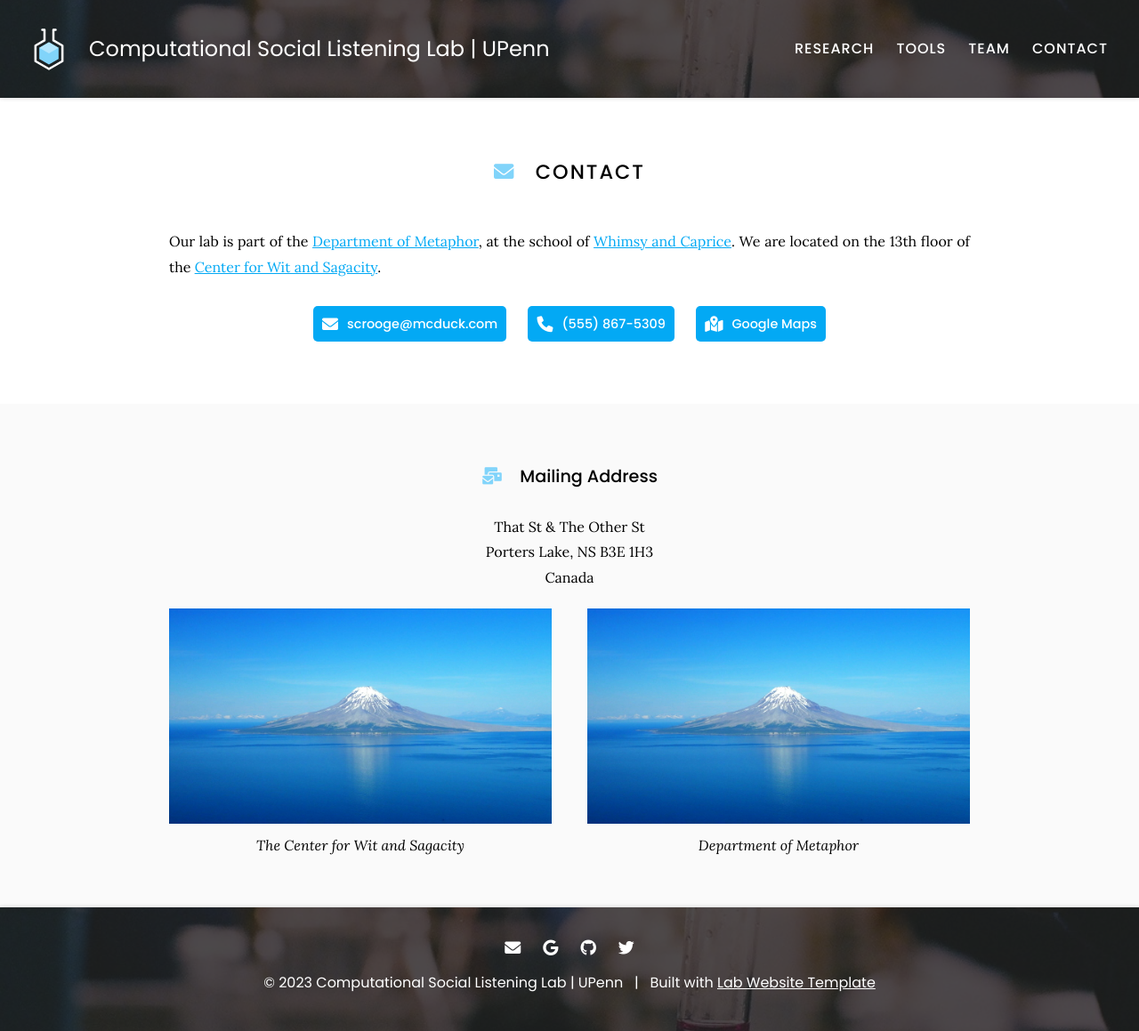
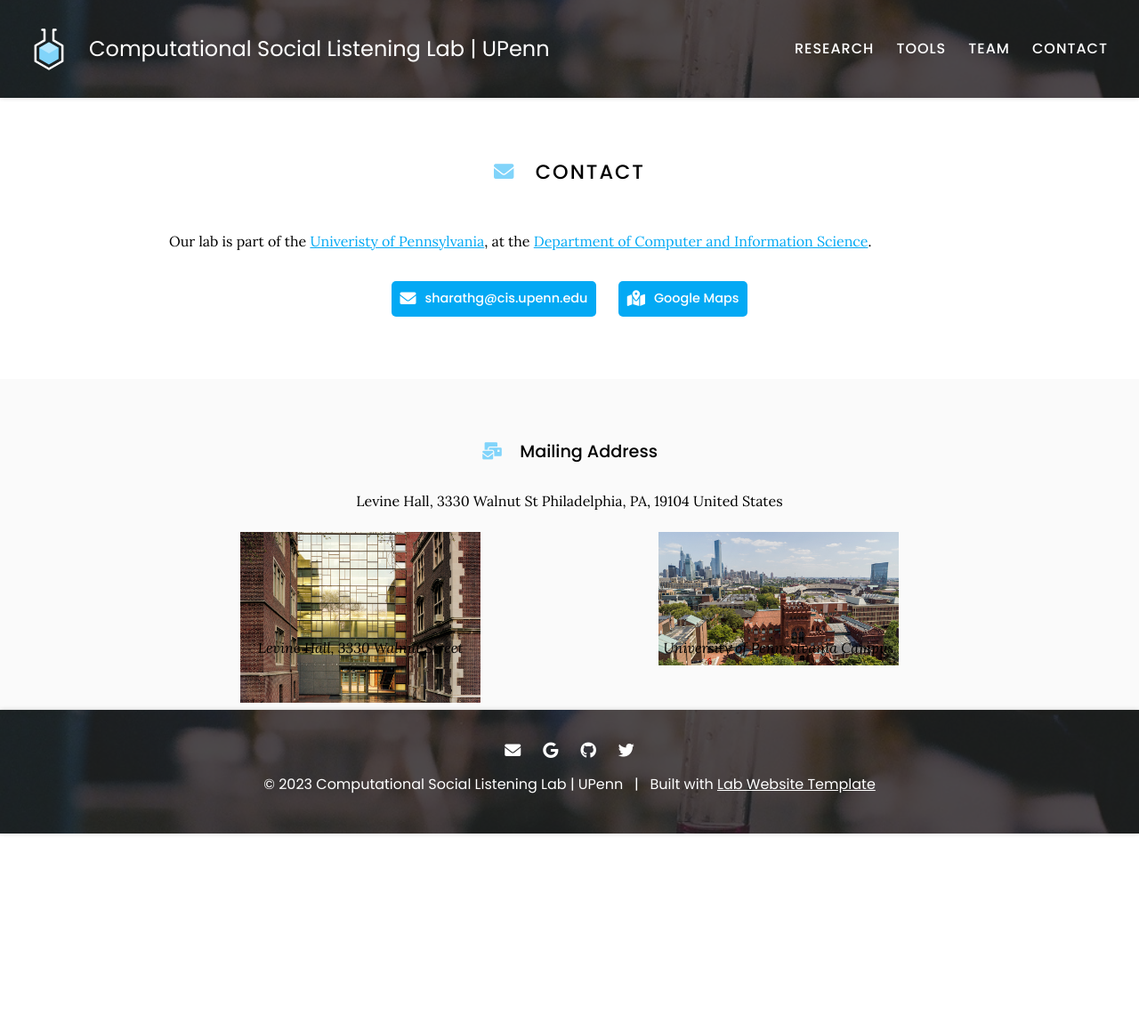
Before and after one commit to chandrasg/csl-lab, a Jekyll site: the page built from contact/index.md, in a window 1280 px wide. Shown: the whole page at 89% size. Built offline with Jekyll 4.4.1, drawn with Linux system fonts in a browser that asks for light colours; after the commit the page ends 937 px from its top, so only the background shows below that.

Commit message:
contact page updated

```diff
--- a/contact/index.md
+++ b/contact/index.md
@@ -7,19 +7,18 @@ nav:
 
 # <i class="fas fa-envelope"></i>Contact
 
-Our lab is part of the [Department of Metaphor](), at the school of [Whimsy and Caprice]().
-We are located on the 13th floor of the [Center for Wit and Sagacity]().
+Our lab is part of the [Univeristy of Pennsylvania](https://www.upenn.edu), at the [Department of Computer and Information Science](https://www.cis.upenn.edu).
 
 {%
   include link.html
   type="email"
   icon=""
-  text="scrooge@mcduck.com"
+  text="sharathg@cis.upenn.edu"
   tooltip=""
-  link="scrooge@mcduck.com"
+  link="sharathg@cis.upenn.edu"
   style="button"
 %}
-{%
+<!-- {%
   include link.html
   type="phone"
   icon=""
@@ -27,14 +26,14 @@ We are located on the 13th floor of the [Center for Wit and Sagacity]().
   tooltip=""
   link="+1-555-867-5309"
   style="button"
-%}
+%} -->
 {%
   include link.html
   type="address"
   icon=""
   text="Google Maps"
   tooltip="Our location on Google Maps for easy navigation"
-  link="https://www.google.com/maps/place/That+St+%26+The+Other+St,+Porters+Lake,+NS+B3E+1H3,+Canada/@44.7389237,-63.3033296,20.78z/data=!4m5!3m4!1s0x4b5a31023bb02565:0xb9505694e83a53d7!8m2!3d44.7389353!4d-63.3030828"
+  link="https://goo.gl/maps/8Umu4juUxN9G1m4v6"
   style="button"
 %}
 {:.center}
@@ -43,23 +42,23 @@ We are located on the 13th floor of the [Center for Wit and Sagacity]().
 
 ### <i class="fas fa-mail-bulk"></i>Mailing Address
 
-That St & The Other St
-Porters Lake, NS B3E 1H3
-Canada
+Levine Hall, 3330 Walnut St
+Philadelphia, PA, 19104
+United States
 {:.center}
 
 {% capture col1 %}
 {%
   include figure.html
-  image="images/photo.jpg"
-  caption="The Center for Wit and Sagacity"
+  image="images/LevineHall.jpg"
+  caption="Levine Hall, 3330 Walnut Street"
 %}
 {% endcapture %}
 {% capture col2 %}
 {%
   include figure.html
-  image="images/photo.jpg"
-  caption="Department of Metaphor"
+  image="images/UPenn.jpg"
+  caption="University of Pennsylvania Campus"
 %}
 {% endcapture %}
 {% include two-col.html col1=col1 col2=col2 %}
--- a/css/figure.scss
+++ b/css/figure.scss
@@ -15,8 +15,8 @@
   @include trim-v-margins;
 
   .figure_image {
-    max-width: 100%;
-    max-height: 100%;
+    max-width: 270px;
+    max-height: 110px;
     // box-shadow: $shadow;
   }
 
```
Also changed, not shown: images/LevineHall.jpg (added), images/UPenn.jpg (added), images/photo.jpg (deleted).
